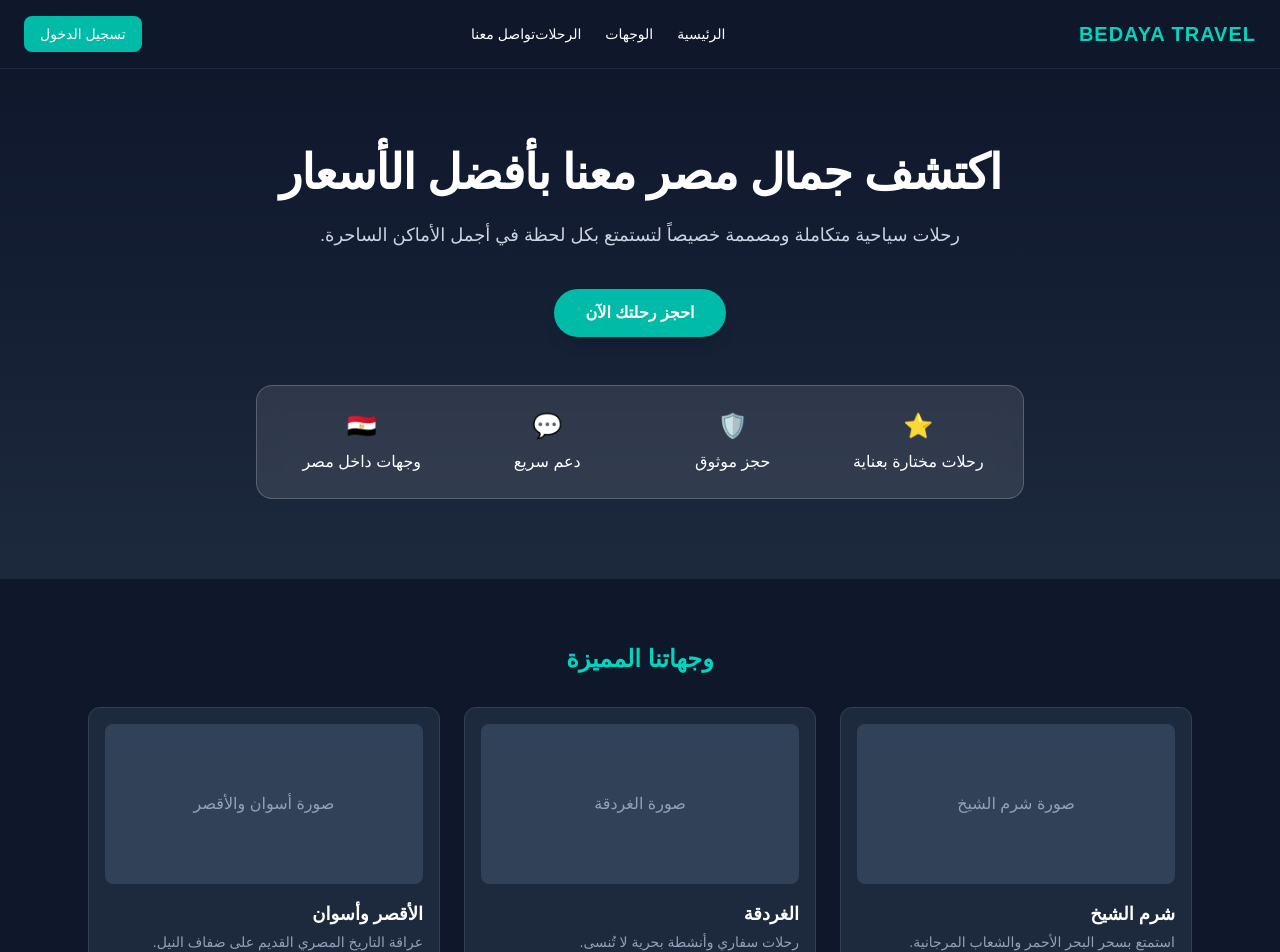
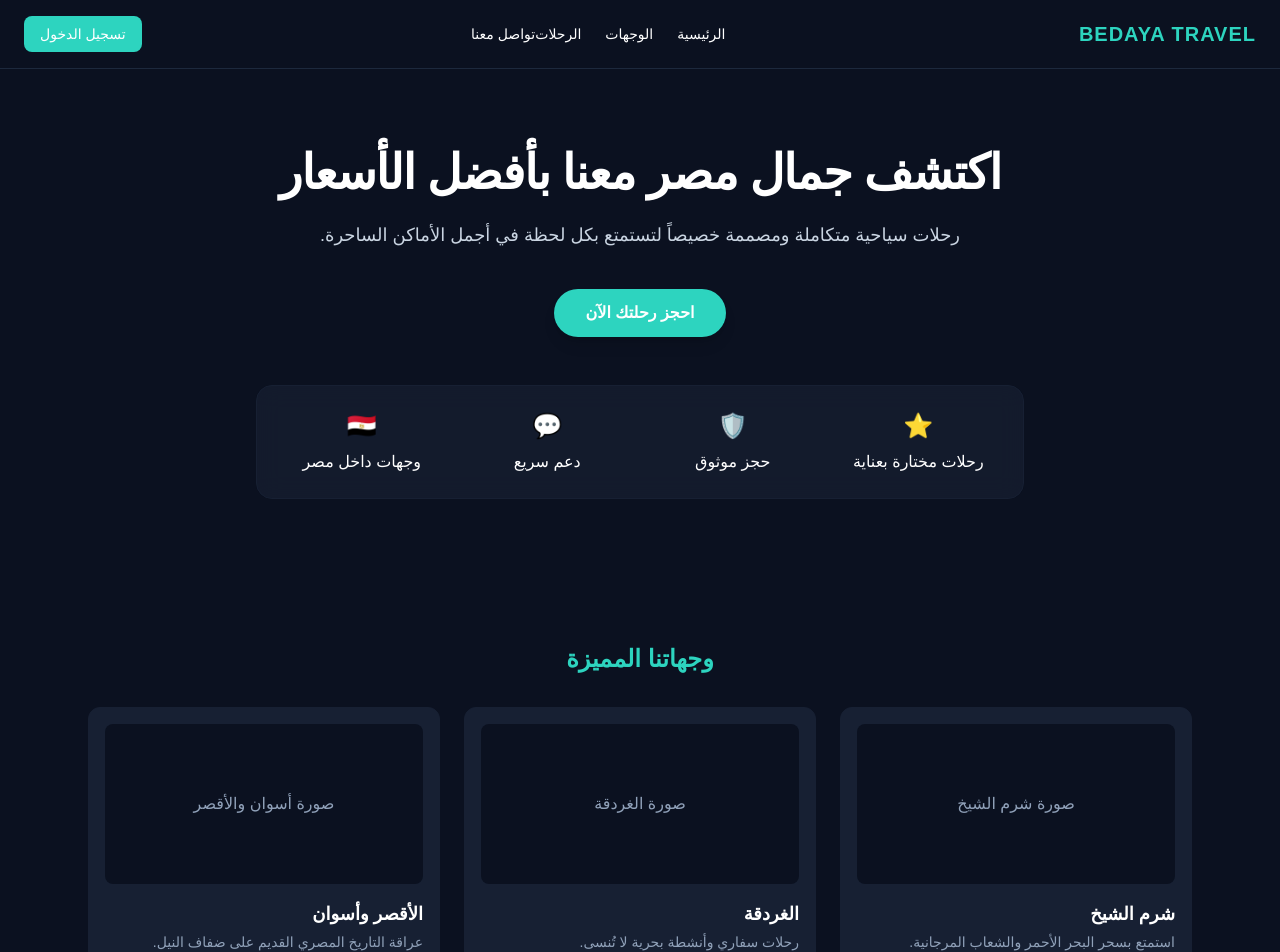
Before and after one commit to m0e3i/bedaya-travel, a Next.js app: page / in a window 1280 px wide. Shown: the top 952 px of the page. Built offline with nearby package versions, Linux system fonts and the light colour scheme.

Commit message:
fix layout colors and trust bar icons order

```diff
--- a/app/page.tsx
+++ b/app/page.tsx
@@ -2,22 +2,22 @@ import { SignInButton } from "@clerk/nextjs";
 
 export default function Home() {
   return (
-    <div dir="rtl" className="min-h-screen bg-slate-900 text-white font-sans">
+    <div dir="rtl" className="min-h-screen bg-[#0b1120] text-white font-sans">
       {/* Header / Navbar */}
       <header className="flex justify-between items-center px-6 py-4 border-b border-slate-800">
-        <h1 className="text-xl font-bold tracking-wider text-teal-400">BEDAYA TRAVEL</h1>
+        <h1 className="text-xl font-bold tracking-wider text-[#2dd4bf]">BEDAYA TRAVEL</h1>
 
         <nav className="hidden md:flex space-x-6 space-x-reverse text-sm">
-          <a href="#" className="hover:text-teal-400 transition">الرئيسية</a>
-          <a href="#destinations" className="hover:text-teal-400 transition">الوجهات</a>
-          <a href="#trips" className="hover:text-teal-400 transition">الرحلات</a>
-          <a href="#contact" className="hover:text-teal-400 transition">تواصل معنا</a>
+          <a href="#" className="hover:text-[#2dd4bf] transition">الرئيسية</a>
+          <a href="#destinations" className="hover:text-[#2dd4bf] transition">الوجهات</a>
+          <a href="#trips" className="hover:text-[#2dd4bf] transition">الرحلات</a>
+          <a href="#contact" className="hover:text-[#2dd4bf] transition">تواصل معنا</a>
         </nav>
 
         {/* أزرار تسجيل الدخول */}
         <div className="flex items-center">
           <SignInButton mode="modal">
-            <button className="bg-teal-500 hover:bg-teal-600 text-white px-4 py-2 rounded-lg text-sm transition">
+            <button className="bg-[#2dd4bf] hover:bg-[#14b8a6] text-white px-4 py-2 rounded-lg text-sm transition">
               تسجيل الدخول
             </button>
           </SignInButton>
@@ -25,7 +25,7 @@ export default function Home() {
       </header>
 
       {/* Hero Section */}
-      <section className="relative py-20 px-6 text-center bg-gradient-to-b from-slate-900 to-slate-800">
+      <section className="relative py-20 px-6 text-center bg-[#0b1120]">
         <div className="max-w-3xl mx-auto space-y-6">
           <h2 className="text-4xl md:text-5xl font-extrabold tracking-tight">
             اكتشف جمال مصر معنا بأفضل الأسعار
@@ -36,27 +36,31 @@ export default function Home() {
           <div className="pt-4">
             <a
               href="#trips"
-              className="bg-teal-500 hover:bg-teal-600 text-white font-bold py-3 px-8 rounded-full shadow-lg transition duration-300 inline-block"
+              className="bg-[#2dd4bf] hover:bg-[#14b8a6] text-white font-bold py-3 px-8 rounded-full shadow-lg transition duration-300 inline-block"
             >
               احجز رحلتك الآن
             </a>
           </div>
 
-          {/* Trust Bar Section */}
-          <div className="mt-12 py-6 bg-white/10 backdrop-blur-md rounded-2xl border border-white/20 max-w-4xl mx-auto px-6">
+          {/* Trust Bar Section - تم تصحيح الألوان والترتيب */}
+          <div className="mt-12 py-6 bg-[#172033]/70 backdrop-blur-md rounded-2xl border border-[#172033] max-w-4xl mx-auto px-6">
             <div className="grid grid-cols-2 md:grid-cols-4 gap-6 text-center">
+              {/* 1. رحلات مختارة بعناية */}
               <div className="flex flex-col items-center justify-center space-y-2">
                 <span className="text-2xl">⭐</span>
                 <span className="text-white font-medium text-sm md:text-base">رحلات مختارة بعناية</span>
               </div>
+              {/* 2. حجز موثوق */}
               <div className="flex flex-col items-center justify-center space-y-2">
                 <span className="text-2xl">🛡️</span>
                 <span className="text-white font-medium text-sm md:text-base">حجز موثوق</span>
               </div>
+              {/* 3. دعم سريع */}
               <div className="flex flex-col items-center justify-center space-y-2">
                 <span className="text-2xl">💬</span>
                 <span className="text-white font-medium text-sm md:text-base">دعم سريع</span>
               </div>
+              {/* 4. وجهات داخل مصر */}
               <div className="flex flex-col items-center justify-center space-y-2">
                 <span className="text-2xl">🇪🇬</span>
                 <span className="text-white font-medium text-sm md:text-base">وجهات داخل مصر</span>
@@ -68,20 +72,23 @@ export default function Home() {
 
       {/* Destinations Section */}
       <section id="destinations" className="py-16 px-6 max-w-6xl mx-auto">
-        <h3 className="text-2xl font-bold mb-8 text-center text-teal-400">وجهاتنا المميزة</h3>
+        <h3 className="text-2xl font-bold mb-8 text-center text-[#2dd4bf]">وجهاتنا المميزة</h3>
         <div className="grid grid-cols-1 md:grid-cols-3 gap-6">
-          <div className="bg-slate-800 rounded-xl p-4 border border-slate-700">
-            <div className="h-40 bg-slate-700 rounded-lg mb-4 flex items-center justify-center text-slate-400">صورة شرم الشيخ</div>
+          {/* Card 1 */}
+          <div className="bg-[#172033] rounded-xl p-4 border border-[#172033]">
+            <div className="h-40 bg-[#0b1120] rounded-lg mb-4 flex items-center justify-center text-slate-400">صورة شرم الشيخ</div>
             <h4 className="font-bold text-lg">شرم الشيخ</h4>
             <p className="text-slate-400 text-sm mt-1">استمتع بسحر البحر الأحمر والشعاب المرجانية.</p>
           </div>
-          <div className="bg-slate-800 rounded-xl p-4 border border-slate-700">
-            <div className="h-40 bg-slate-700 rounded-lg mb-4 flex items-center justify-center text-slate-400">صورة الغردقة</div>
+          {/* Card 2 */}
+          <div className="bg-[#172033] rounded-xl p-4 border border-[#172033]">
+            <div className="h-40 bg-[#0b1120] rounded-lg mb-4 flex items-center justify-center text-slate-400">صورة الغردقة</div>
             <h4 className="font-bold text-lg">الغردقة</h4>
             <p className="text-slate-400 text-sm mt-1">رحلات سفاري وأنشطة بحرية لا تُنسى.</p>
           </div>
-          <div className="bg-slate-800 rounded-xl p-4 border border-slate-700">
-            <div className="h-40 bg-slate-700 rounded-lg mb-4 flex items-center justify-center text-slate-400">صورة أسوان والأقصر</div>
+          {/* Card 3 */}
+          <div className="bg-[#172033] rounded-xl p-4 border border-[#172033]">
+            <div className="h-40 bg-[#0b1120] rounded-lg mb-4 flex items-center justify-center text-slate-400">صورة أسوان والأقصر</div>
             <h4 className="font-bold text-lg">الأقصر وأسوان</h4>
             <p className="text-slate-400 text-sm mt-1">عراقة التاريخ المصري القديم على ضفاف النيل.</p>
           </div>
```
